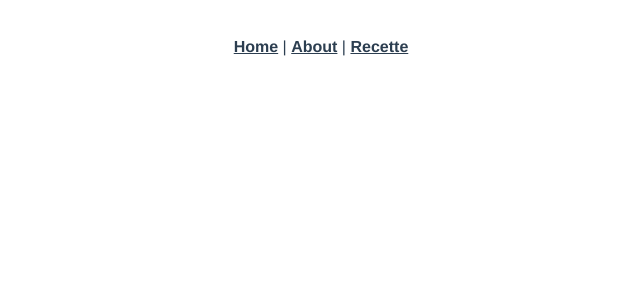
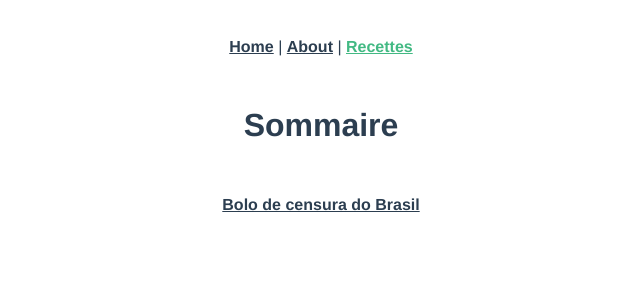
Before and after one commit to albrones/alife, a Vue app: page /recettes in a window 1280 px wide. Shown: the top 300 px of the page, without its empty margins (319-959 px from the left). Built offline with nearby package versions, Linux system fonts and the light colour scheme.

Commit message:
Add a summary to recipes

```diff
--- a/src/App.vue
+++ b/src/App.vue
@@ -10,7 +10,7 @@
             <!-- TODO: Sticky ?  -->
             <router-link to="/">Home</router-link> |
             <router-link to="/about">About</router-link> |
-            <router-link to="/recette">Recette</router-link>
+            <router-link to="/recettes">Recettes</router-link>
         </div>
         <router-view />
     </div>
--- a/src/views/Recette.vue
+++ b/src/components/recette/Recette.vue
@@ -41,6 +41,7 @@ export default {
         Variantes,
     },
     data() {
+        /* TODO: get & dispatch data dynamicaly using $route.params.id , test integrating one more recipe*/
         return {
             infosPratiques: {
                 preparation: 'xxx',
--- a/src/router/index.ts
+++ b/src/router/index.ts
@@ -1,7 +1,8 @@
 import Vue from 'vue'
 import VueRouter from 'vue-router'
 import Home from '../views/Home.vue'
-import Recette from '../views/Recette.vue'
+import Recettes from '../views/Recettes.vue'
+import Recette from '../components/recette/Recette.vue'
 
 Vue.use(VueRouter)
 
@@ -21,7 +22,12 @@ const routes = [
             import(/* webpackChunkName: "about" */ '../views/About.vue'),
     },
     {
-        path: '/recette',
+        path: '/recettes',
+        name: 'Recettes',
+        component: Recettes,
+    },
+    {
+        path: '/recettes/:id',
         name: 'Recette',
         component: Recette,
     },
--- /dev/null
+++ b/src/views/Recettes.vue
@@ -0,0 +1,40 @@
+<template>
+    <div>
+        <h1>Sommaire</h1>
+        <div class="recettes">
+            <router-link
+                v-for="(recette, index) in recettes"
+                :key="index"
+                :to="'/recettes/' + recette.id"
+            >
+                {{ recette.name }}
+            </router-link>
+        </div>
+    </div>
+</template>
+
+<script>
+export default {
+    name: 'Recettes',
+    data() {
+        return {
+            recettes: [{ name: 'Bolo de censura do Brasil', id: 'test' }],
+        }
+    },
+}
+</script>
+
+<style lang="scss" scoped>
+.recettes {
+    padding: 30px;
+
+    a {
+        font-weight: bold;
+        color: #2c3e50;
+
+        &.router-link-exact-active {
+            color: #42b983;
+        }
+    }
+}
+</style>
```
